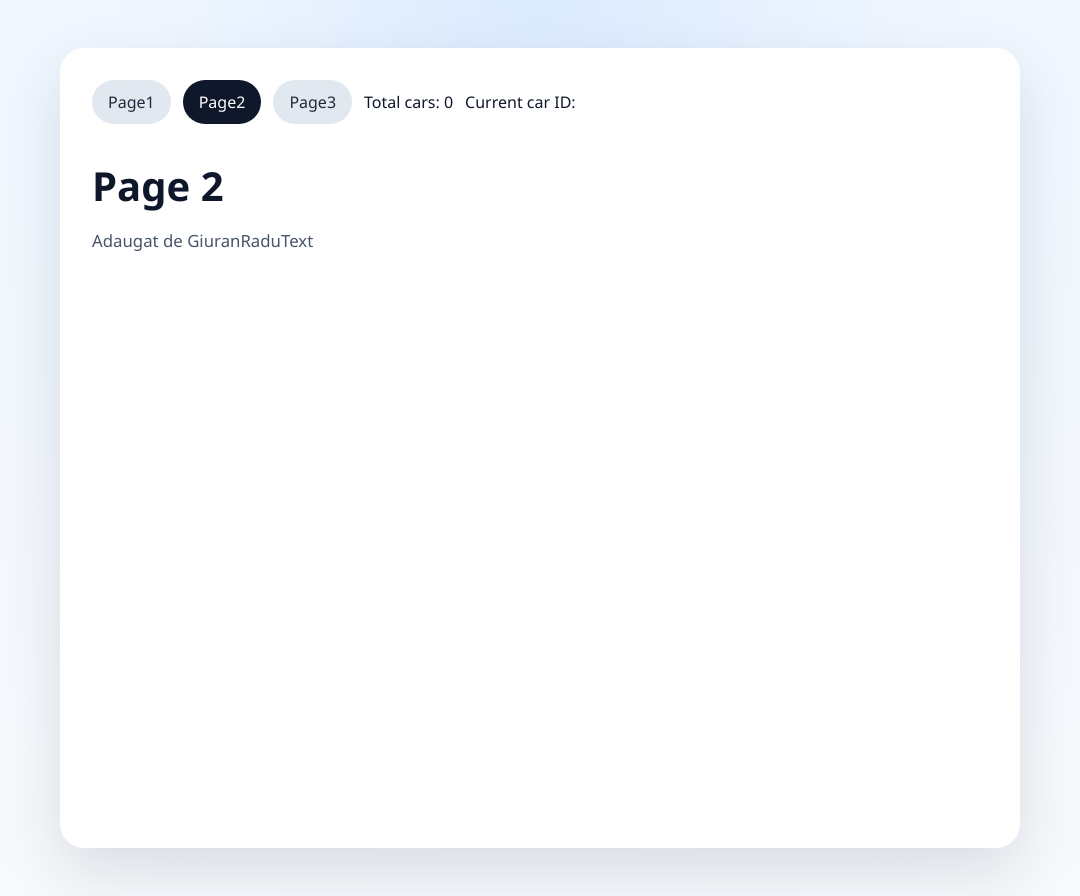
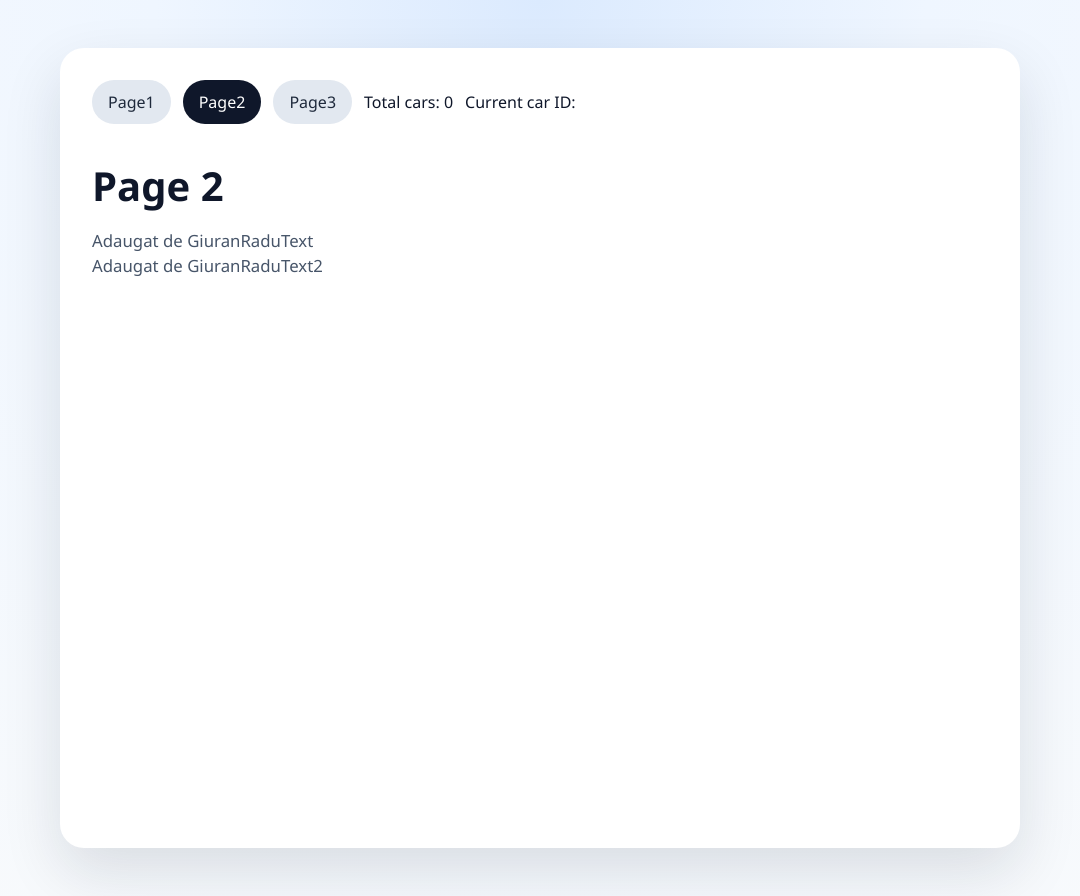
Before and after one commit to GiuranRadu/react-rtk-practice, a React (Vite) app: page /page2 in a window 1280 px wide. Shown: the whole page, without its empty margins (100-1180 px from the left). Built offline with nearby package versions, Linux system fonts and the light colour scheme; the HTML template or start-up script is replaced by a standard one.

Commit message:
commit facut de GiuranRaduTest2

```diff
--- a/src/pages/Page2.jsx
+++ b/src/pages/Page2.jsx
@@ -5,6 +5,7 @@ const Page2 = () => {
     <div>
       <h1>Page 2</h1>
       <p>Adaugat de GiuranRaduText</p>
+      <p>Adaugat de GiuranRaduText2</p>
     </div>
   )
 }
```
